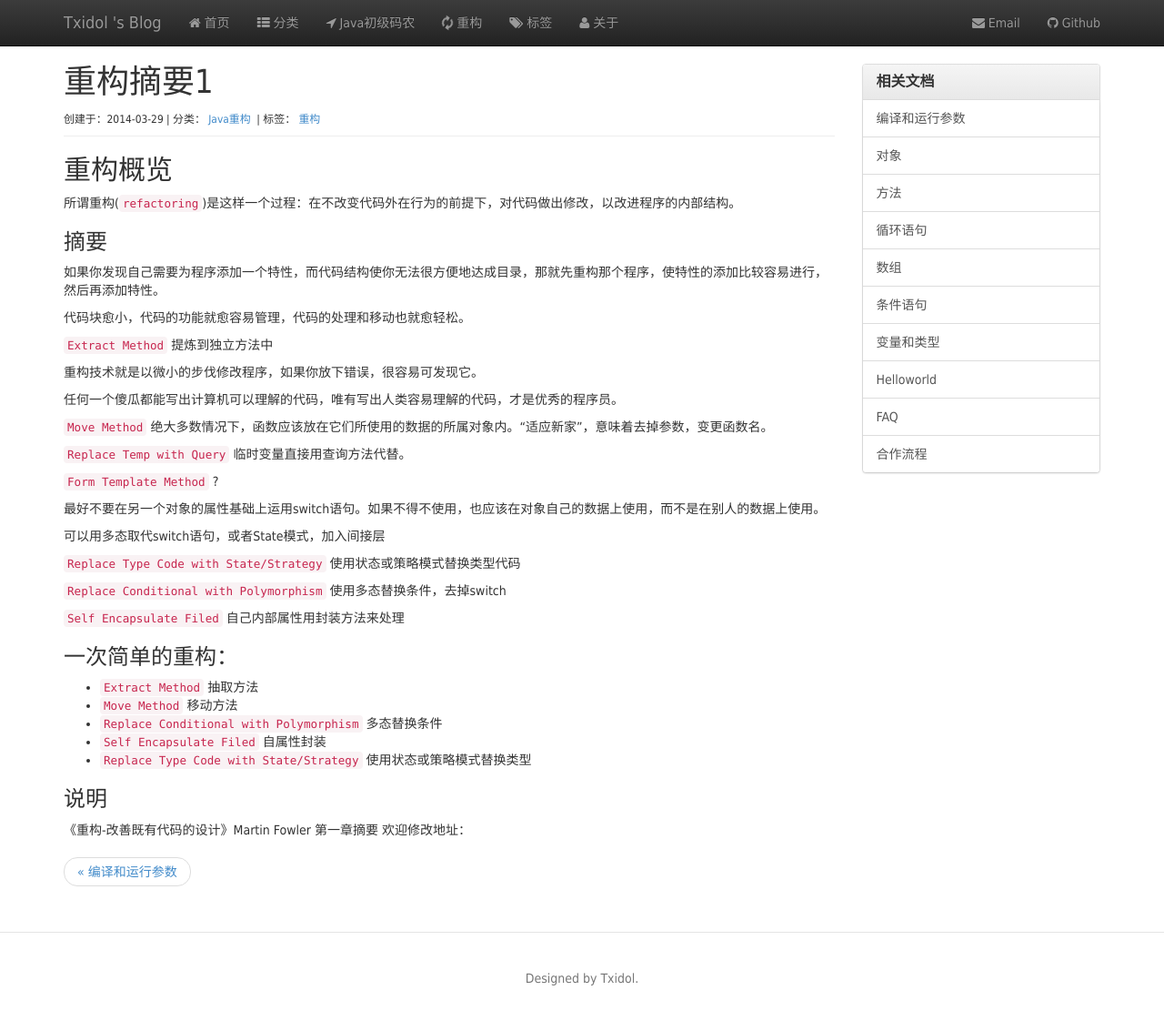
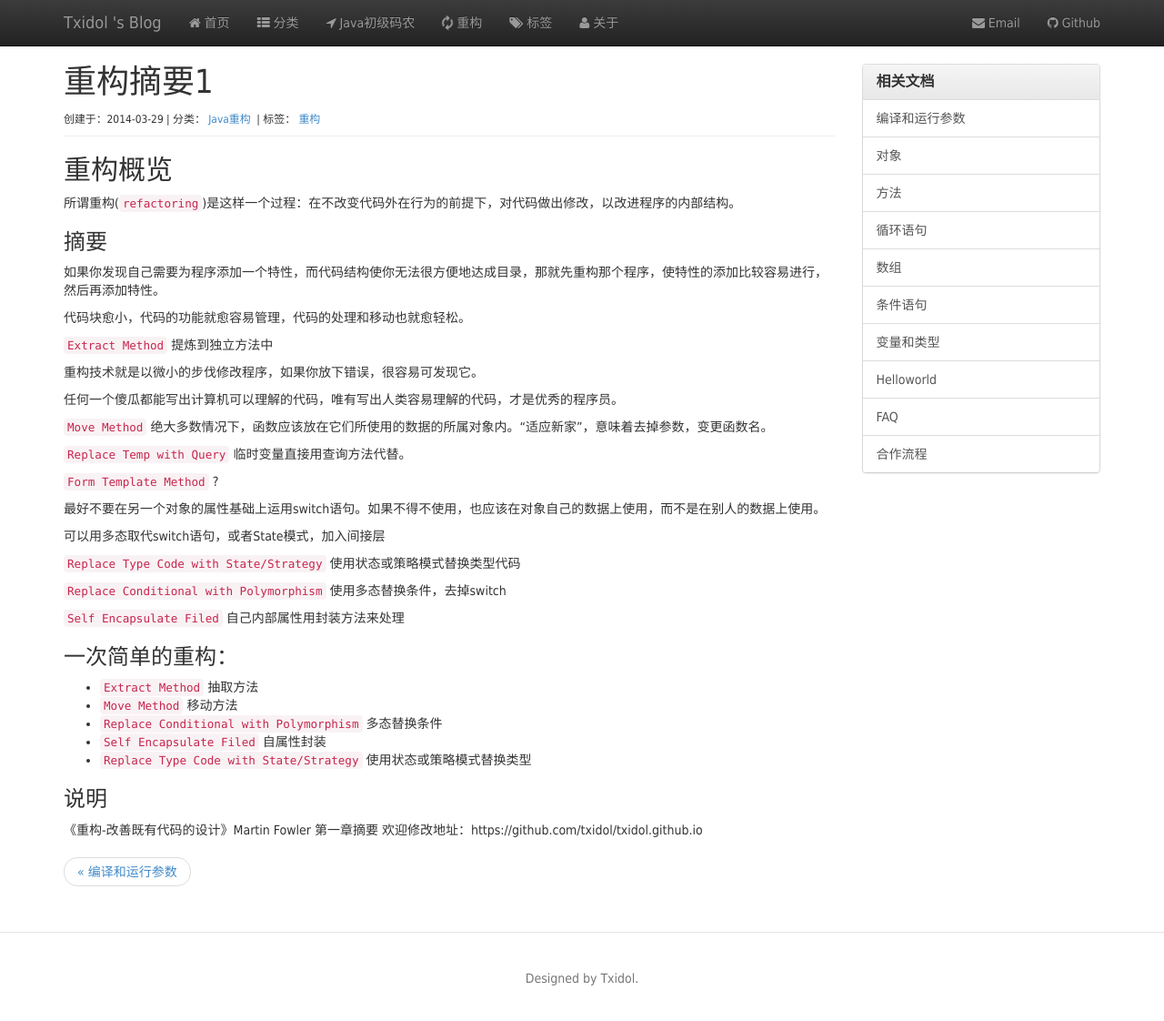
Before and after one commit to txidol/txidol.github.io, a Jekyll site: the page built from Java重构/_posts/2014-3-29-重构摘要1.md, in a window 1280 px wide and 1125 px high. Shown: the top 1122 px of the window at 91% size. Built offline with Jekyll 4.4.1, drawn with Linux system fonts in a browser that asks for light colours; nearby versions of some CDN libraries; Markdown is read by kramdown in place of the engine named in the settings; some of the changed lines change nothing that is shown.

Commit message:
Update 2014-3-29-重构摘要1.md

```diff
--- a/Java重构/_posts/2014-3-29-重构摘要1.md
+++ b/Java重构/_posts/2014-3-29-重构摘要1.md
@@ -45,4 +45,4 @@ tags: [重构]
 
 ### 说明
 《重构-改善既有代码的设计》Martin Fowler  第一章摘要
-欢迎修改地址：
+欢迎修改地址：https://github.com/txidol/txidol.github.io
```
